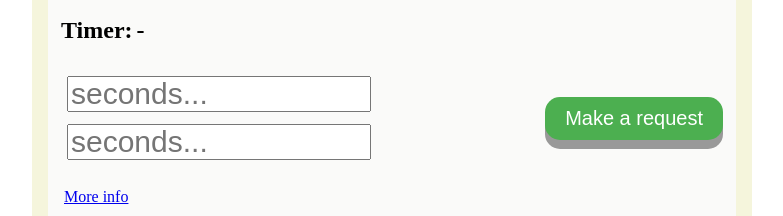
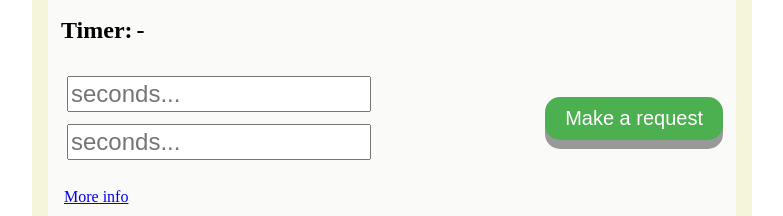
Before and after one commit to HecJimSan/retry-client, an Angular app: page / in a window 1280 px wide. Shown: the part 503-719 px from the top of the page, without its empty margins (248-1031 px from the left). Built offline with nearby package versions, Linux system fonts and the light colour scheme.

Commit message:
refact(app.component)

```diff
--- a/src/app/app.component.css
+++ b/src/app/app.component.css
@@ -16,7 +16,7 @@
 
 input{
     height: 30px;
-    font-size: 30px;
+    font-size: 24px;
     width: 90%;
     margin: 6px;
 }
@@ -54,3 +54,8 @@ button {
   .link{
       margin: 6px;
   }
+
+  .icon::after{
+    content: '\2713';
+    color: green;
+  }
--- a/src/app/app.component.html
+++ b/src/app/app.component.html
@@ -34,8 +34,12 @@
         <table style="margin-bottom: 16px;" class="header">
             <tr>
                 <td style="width:50%">
-                    <input type="number" (change)="collectNumber1($event.target.value)" placeholder="seconds...">
-                    <input type="number" (change)="collectNumber2($event.target.value)" placeholder="seconds...">
+                    <div [ngClass]="{'icon': input1Re? true: false}">
+                        <input type="number" (change)="collectNumber1($event.target.value)" placeholder="seconds...">
+                    </div>
+                    <div [ngClass]="{'icon': input2Re? true: false}">
+                        <input type="number" (change)="collectNumber2($event.target.value)" placeholder="seconds...">
+                    </div>
                 </td>
                 <td align="right">
                     <button (click)="requestJoin()">Make a request</button>
@@ -44,7 +48,12 @@
         </table>
 
         <div class="code">
-            <h3>{{responseCombine?'Response':remainTime? 'Waiting response...': ''}}</h3>
+            <div *ngIf="value1"><span [ngClass]="{'icon': input1Re? true: false}">Response 1: </span>{{value1 | json}}</div>
+            <div *ngIf="value2"><span [ngClass]="{'icon': input2Re? true: false}">Response 2: </span>{{value2 | json}}</div>
+            <div>
+                <h3 [ngClass]="{'icon': responseCombine? true: false}">
+                    {{responseCombine?'Combined Response ':remainTime? 'Waiting response...': ''}}</h3>
+            </div>
             <code>
                 {{responseCombine | json}}
             </code>
--- a/src/app/app.component.ts
+++ b/src/app/app.component.ts
@@ -21,11 +21,16 @@ export class AppComponent {
   remainTime: number;
   interval;
   intervalJoin;
+  input1Re: boolean;
+  input2Re: boolean;
 
   input1: number;
   input2: number;
   loading: number;
   isValid: boolean;
+
+  value1:any;
+  value2:any;
 
 
   constructor(public httpClient: HttpClient) { }
@@ -67,10 +72,18 @@ export class AppComponent {
   requestJoin(): void {
     this.init();
 
-    const obserbable1: Observable<{}> = this.httpClient.get(`http://localhost:3000/request1/${this.input1}`);
+    const observable1: Observable<{}> = this.httpClient.get(`http://localhost:3000/request1/${this.input1}`);
     const observable2: Observable<{}> = this.httpClient.get(`http://localhost:3000/request2/${this.input2}`);
 
-    combineLatest(obserbable1, observable2).subscribe((value) => {
+    observable1.subscribe((value)=> {
+      this.value1 = value;
+      this.input1Re = true;
+    });
+    observable2.subscribe((value)=> {
+      this.value2 = value;
+      this.input2Re = true;
+    });
+    combineLatest(observable1, observable2).subscribe((value) => {
       this.resetTimerJoin();
       this.responseCombine = value;
       this.isValid = true;
@@ -85,6 +98,8 @@ export class AppComponent {
   }
 
   private init(): void{
+    this.value1 = this.value2 = undefined;
+    this.input1Re = this.input2Re = false;
     this.timeMax = Math.max(this.input1, this.input2);
     this.responseCombine = undefined;
     this.startCounting();
```
